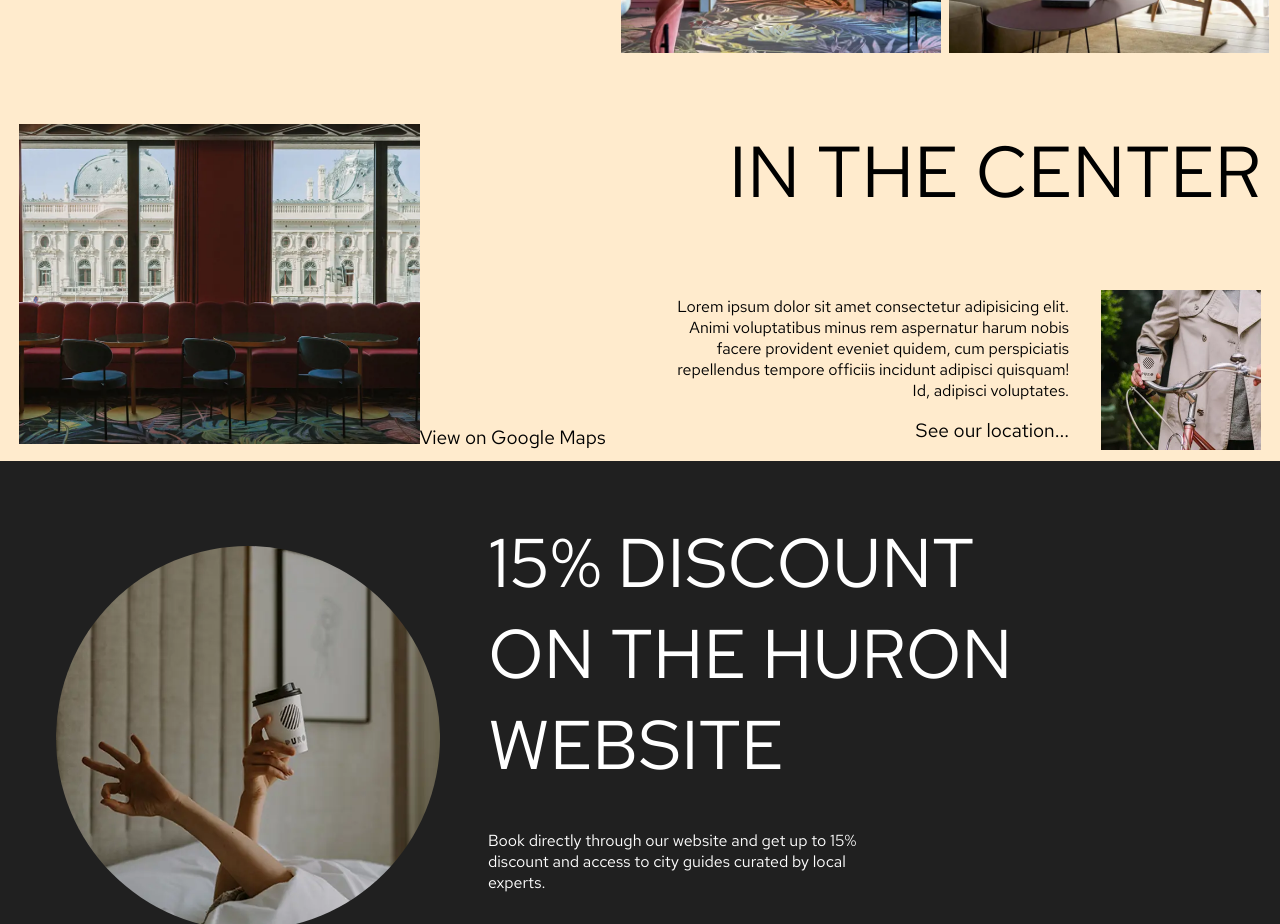
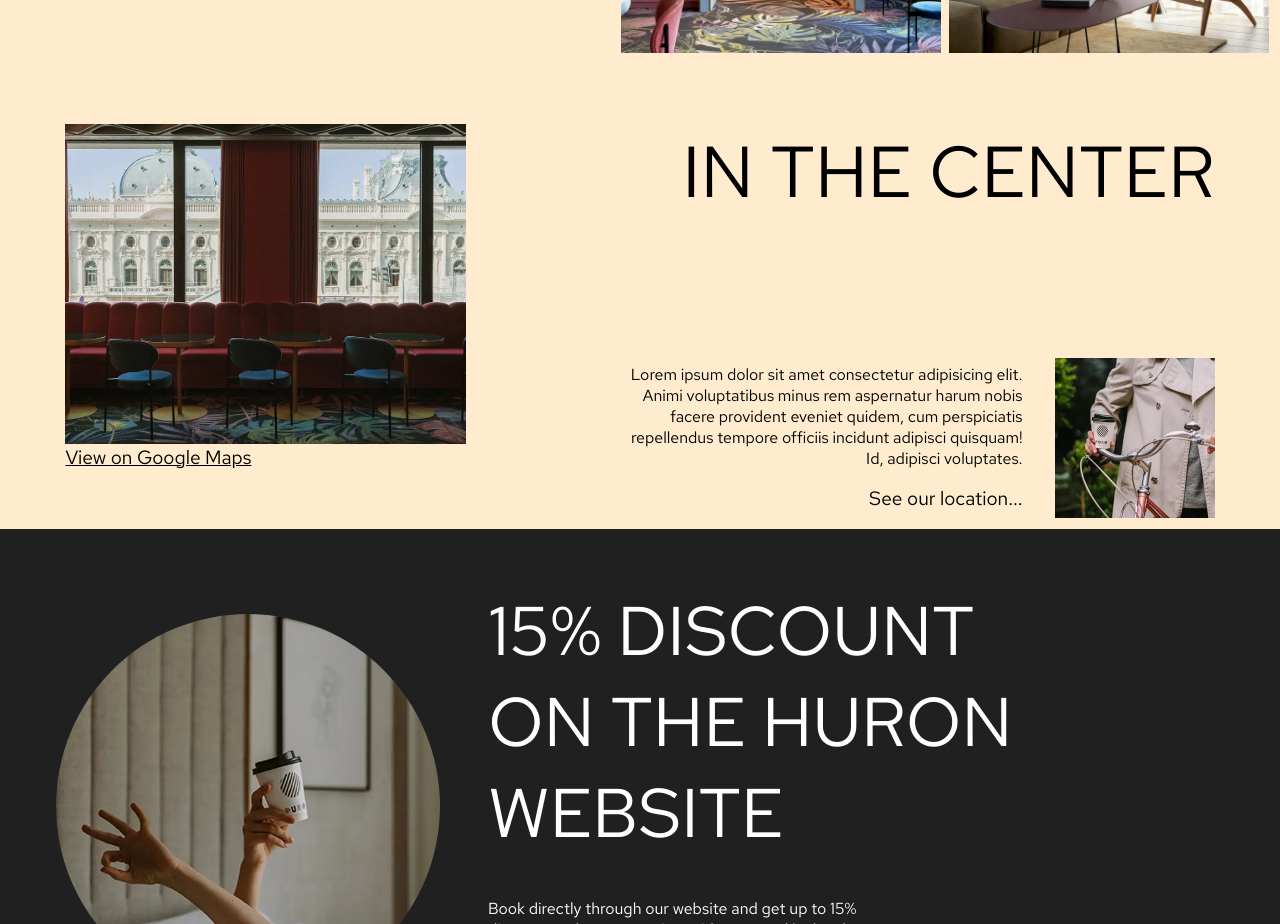
Before and after one commit to kevinqtogitty/hotel-page, a React (Vite) app: page / in a window 1280 px wide. Shown: the part 1300-2224 px from the top of the page. Built offline with nearby package versions, Linux system fonts and the light colour scheme.

Commit message:
Update: added medi queries

```diff
--- a/src/page_sections/About.css
+++ b/src/page_sections/About.css
@@ -71,10 +71,21 @@ span {
   height: 9rem;
 }
 
+.google-maps-container {
+  display: flex;
+  flex-direction: column;
+  padding-bottom: 3rem;
+}
+
 .couch {
-  height: 16rem;
-  width: min-content;
+  height: 18rem;
+  width: 100vw;
   align-self: center;
+}
+
+.google-maps {
+  font-weight: 400;
+  text-decoration: underline;
 }
 
 @media (min-width: 500px) {
```
